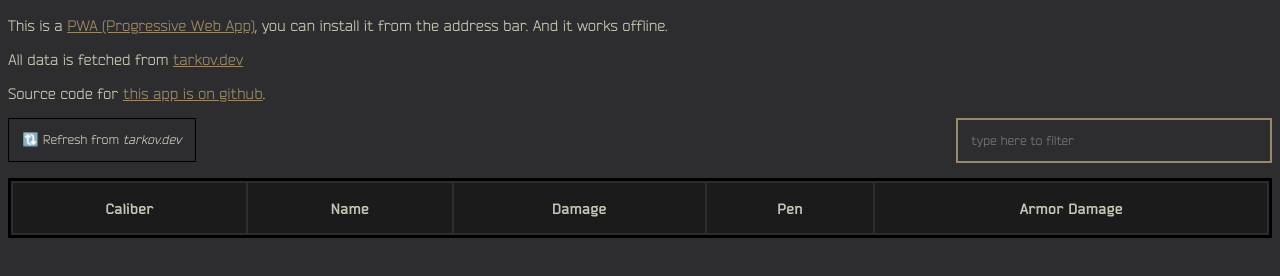
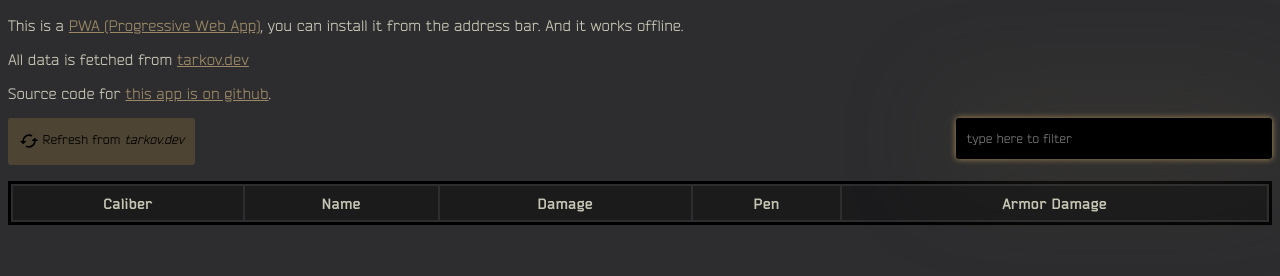
Before and after one commit to masoudd/tarkov_simple_ammo, a plain HTML site: page index.html in a window 1280 px wide. Drawn offline with Linux system fonts and the light colour scheme; no server answers.

Commit message:
Change input to look like on tarkov.com

```diff
--- a/index.html
+++ b/index.html
@@ -17,7 +17,8 @@
      you can install it from the address bar. And it works offline.</p>
   <p>All data is fetched from <a href="https://tarkov.dev">tarkov.dev</a></p>
   <p>Source code for <a href="https://github.com/masoudd/tarkov_simple_app">this app is on github</a>.</p>
-  <button id=refresh>🔃 Refresh from <i>tarkov.dev</i></button>
+  <button id=refresh>
+    <svg viewBox="0 0 24 24" style="width: 1.5em; height: 1.5em; vertical-align: middle;" role="presentation"><path d="M19,8L15,12H18A6,6 0 0,1 12,18C11,18 10.03,17.75 9.2,17.3L7.74,18.76C8.97,19.54 10.43,20 12,20A8,8 0 0,0 20,12H23M6,12A6,6 0 0,1 12,6C13,6 13.97,6.25 14.8,6.7L16.26,5.24C15.03,4.46 13.57,4 12,4A8,8 0 0,0 4,12H1L5,16L9,12" style="fill: currentcolor;"></path></svg> Refresh from <i>tarkov.dev</i></button>
   <input type=search id=search_input placeholder="type here to filter">
   <div class=table_wrapper>
     <table id=ammo_table>
--- a/style.css
+++ b/style.css
@@ -1,26 +1,30 @@
-#refresh {
-  padding: 1em;
+button {
+  padding: 1em 0.8em;
   font-family: inherit;
-  background: #2d2d2f;
-  color: #c7c5b3;
-  border: 1px solid black;
+  background: #4d4433;
+  color: black;
+  border: none;
+  border-radius: 3px;
+  transition:background-color 0.2s ease-in-out
 }
-
-#refresh:hover {
-    background: rgba(0, 0, 0, .4);
-}
-#refresh:active {
-  border: solid 1px #9a8866;
+button:hover {
+  background: #9a8866;
+  transition:background-color 0.2s ease-in-out
 }
 
 #search_input {
-  padding: 1em;
+  padding: 1em 0.8em;
   min-width: 25%;
-  border: solid 2px #9a8866;
-  background: #2d2d2f;
-  color: #c7c5b3;
+  border: none;
+  border-radius: 3px;
+  box-shadow: 0 0 100px #413d34,0 0 6px rgba(232,190,107,.8);
+  background: #000;
+  color: #9a8866;
   float: right;
   font-family: inherit;
+}
+#search_input:focus {
+    outline: 0;
 }
 
 a {
@@ -31,10 +35,11 @@ body {
   background: #2d2d2f;
   color: #c7c5b3;
   font-family: Bender;
-/*  font-size: 16px;*/
+}
+body * {
+    letter-spacing: 0.01em;
 }
 thead {
-/*  font-size: 18px;*/
   background: rgba(0,0,0,.4);
   position: sticky;
   top: 0;
@@ -46,7 +51,7 @@ table {
   text-align: center;
 }
 th, td {
-  padding: 1em;
+  padding: 0.5em;
 }
 tbody tr:nth-child(odd) {
   background: #343434;
```
